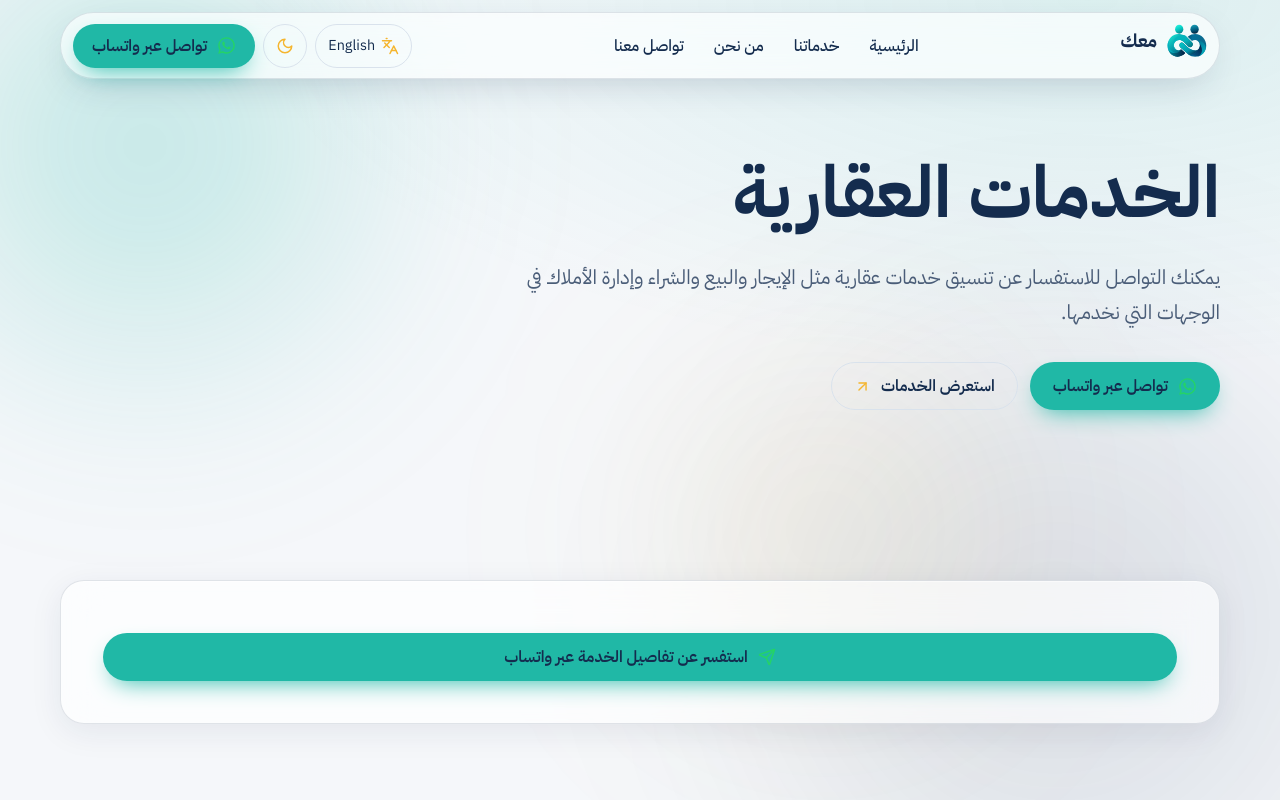
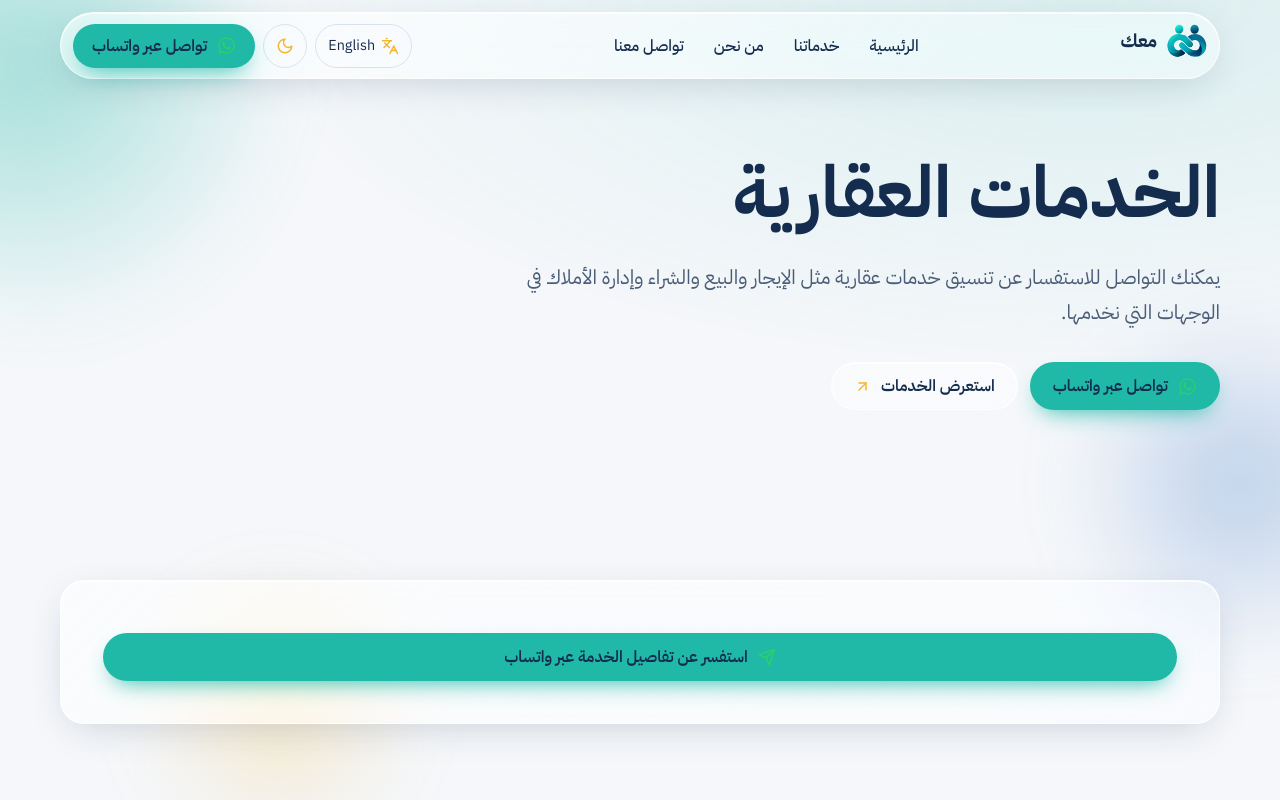
Before and after one commit to khwy1d/Maak, a React (Vite) app: page /real-estate in a window 1280 px wide. Shown: the top 800 px of the page. Built offline with nearby package versions, Linux system fonts and the light colour scheme.

Commit message:
Apply supplied glassmorphism design
Add reusable atmospheric background and apply glass surfaces across MAAK UI.

```diff
--- a/src/App.tsx
+++ b/src/App.tsx
@@ -5,6 +5,7 @@ import Services from "./components/Services";
 import Pages from "./components/Pages";
 import { Contact, Footer, How, Why } from "./components/Sections";
 import SocialFollow from "./components/SocialFollow";
+import GlassBackground from "./components/GlassBackground";
 
 function currentPath() {
   const path = window.location.pathname.replace(/\/+$/, "");
@@ -22,11 +23,7 @@ export default function App() {
   const isHome = path === "/";
   return (
     <>
-      <div className="bg-blobs" aria-hidden="true">
-        <span className="blob blob-1" />
-        <span className="blob blob-2" />
-        <span className="blob blob-3" />
-      </div>
+      <GlassBackground />
       <div className="site-content">
       <a className="skip" href={isHome ? "#services" : "/services"}>Skip to content</a>
       <Header />
--- /dev/null
+++ b/src/components/GlassBackground.tsx
@@ -0,0 +1,9 @@
+export default function GlassBackground() {
+  return (
+    <div className="bg" aria-hidden="true">
+      <div className="orb o1" />
+      <div className="orb o2" />
+      <div className="orb o3" />
+    </div>
+  );
+}
--- a/src/components/Pages.tsx
+++ b/src/components/Pages.tsx
@@ -126,11 +126,11 @@ export default function Pages({ path }: { path: string }) {
       <section className="page-hero"><div className="container">
         {!isServices && key !== "about" && !isServiceDetail && <p className="slogan"><span className="slogan-dot" />{t.slogan}</p>}
         <h1>{page.title}</h1><p className="lead">{page.intro}</p>
-        {!isServices && <div className="actions"><WhatsAppButton topic={key === "flight" || key === "visa" || key === "hotel" || key === "car" ? key : "general"} /><a className="btn btn-ghost" href="/services">{lang === "ar" ? "استعرض الخدمات" : "Explore services"} <ArrowUpRight size={17} /></a></div>}
+        {!isServices && <div className="actions"><WhatsAppButton topic={key === "flight" || key === "visa" || key === "hotel" || key === "car" ? key : "general"} /><a className="btn btn-ghost btn-glass" href="/services">{lang === "ar" ? "استعرض الخدمات" : "Explore services"} <ArrowUpRight size={17} /></a></div>}
       </div></section>
       {isServices ? <section className="section"><div className="container"><div className="section-head"><h2>{lang === "ar" ? "اختر الخدمة التي تحتاجها" : "Choose the service you need"}</h2><p>{page.intro}</p></div><div className="services page-services">
-        {serviceList.map((item) => { const Icon = item.icon; const p = pageContent[item.key]; return <a className="service service-card-link" href={item.path} key={item.path} aria-label={p?.title ?? (lang === "ar" ? "السياحة والرحلات" : "Tourism and trips")}><span className="service-icon"><Icon size={26} aria-hidden="true" /></span><h3>{p?.title ?? (lang === "ar" ? "السياحة والرحلات" : "Tourism and trips")}</h3><p>{p?.intro}</p></a>; })}
-      </div></div></section> : key === "about" ? <section className="section about-principles-section"><div className="container"><div className="services about-principles">{aboutPrinciples.map((item) => { const Icon = item.icon; return <article className="service about-principle-card" key={item.title}><span className="service-icon"><Icon size={26} aria-hidden="true" /></span><h3>{item.title}</h3><p>{item.text}</p></article>; })}</div></div></section> : <section className="section"><div className={`container page-detail${isServiceDetail ? " page-detail-service" : ""}`}><div className="page-detail-card">{!isServiceDetail && <><h2>{lang === "ar" ? "كيف نساعدك؟" : "How we can help"}</h2><ul>{(page.bullets ?? []).map((b) => <li key={b}>{b}</li>)}</ul><p className="note">{language.note}</p></>}{isServiceDetail && !noFormServices.includes(key) && <div className="inquiry-form">
+        {serviceList.map((item) => { const Icon = item.icon; const p = pageContent[item.key]; return <a className="service service-card-link glass glass-card" href={item.path} key={item.path} aria-label={p?.title ?? (lang === "ar" ? "السياحة والرحلات" : "Tourism and trips")}><span className="service-icon"><Icon size={26} aria-hidden="true" /></span><h3>{p?.title ?? (lang === "ar" ? "السياحة والرحلات" : "Tourism and trips")}</h3><p>{p?.intro}</p></a>; })}
+      </div></div></section> : key === "about" ? <section className="section about-principles-section"><div className="container"><div className="services about-principles">{aboutPrinciples.map((item) => { const Icon = item.icon; return <article className="service about-principle-card glass glass-card" key={item.title}><span className="service-icon"><Icon size={26} aria-hidden="true" /></span><h3>{item.title}</h3><p>{item.text}</p></article>; })}</div></div></section> : <section className="section"><div className={`container page-detail${isServiceDetail ? " page-detail-service" : ""}`}><div className="page-detail-card glass">{!isServiceDetail && <><h2>{lang === "ar" ? "كيف نساعدك؟" : "How we can help"}</h2><ul>{(page.bullets ?? []).map((b) => <li key={b}>{b}</li>)}</ul><p className="note">{language.note}</p></>}{isServiceDetail && !noFormServices.includes(key) && <div className="inquiry-form">
           <h3>{lang === "ar" ? "أرسل تفاصيل طلبك" : "Tell us what you need"}</h3>
           <p>{lang === "ar" ? "املأ ما تعرفه من التفاصيل، وسنجهّز لك رسالة واتساب يمكنك مراجعتها قبل الإرسال." : "Fill in what you know. We’ll prepare a WhatsApp message for you to review before sending."}</p>
           {key === "flight" && <><label htmlFor="inquiry-departure">{lang === "ar" ? "المغادرة من" : "Departure city"}</label><input id="inquiry-departure" value={departureCity} onChange={(e) => setDepartureCity(e.target.value)} placeholder={lang === "ar" ? "مثال: تعز" : "e.g. Taiz"} /></>}
@@ -143,7 +143,7 @@ export default function Pages({ path }: { path: string }) {
           <label htmlFor="inquiry-details">{lang === "ar" ? "تفاصيل إضافية (اختياري)" : "Additional details (optional)"}</label>
           <textarea id="inquiry-details" rows={3} value={details} onChange={(e) => setDetails(e.target.value)} placeholder={lang === "ar" ? "اكتب أي متطلبات أو أسئلة" : "Any requirements or questions"} />
           <a className="btn btn-primary inquiry-submit" href={inquiryUrl} target="_blank" rel="noopener noreferrer"><Send size={18} />{lang === "ar" ? "متابعة عبر واتساب" : "Continue on WhatsApp"}</a>
-        </div>}{(!isServiceDetail || noFormServices.includes(key)) && <a className="btn btn-primary inquiry-submit" href={inquiryUrl} target="_blank" rel="noopener noreferrer"><Send size={18} />{lang === "ar" ? "استفسر عن تفاصيل الخدمة عبر واتساب" : "Ask about this service on WhatsApp"}</a>}</div>{!isServiceDetail && key !== "flight" && <div className="page-side-card glass"><MapPinned size={34} /><h2>{lang === "ar" ? "دائمًا معك" : "Always with you"}</h2><p>{lang === "ar" ? "تواصل مباشر لمناقشة احتياجات رحلتك والخطوات التالية." : "Direct contact to discuss your travel needs and next steps."}</p></div>}</div></section>}
+        </div>}{(!isServiceDetail || noFormServices.includes(key)) && <a className="btn btn-primary inquiry-submit" href={inquiryUrl} target="_blank" rel="noopener noreferrer"><Send size={18} />{lang === "ar" ? "استفسر عن تفاصيل الخدمة عبر واتساب" : "Ask about this service on WhatsApp"}</a>}</div>{!isServiceDetail && key !== "flight" && <div className="page-side-card glass glass-card"><MapPinned size={34} /><h2>{lang === "ar" ? "دائمًا معك" : "Always with you"}</h2><p>{lang === "ar" ? "تواصل مباشر لمناقشة احتياجات رحلتك والخطوات التالية." : "Direct contact to discuss your travel needs and next steps."}</p></div>}</div></section>}
       {key === "contact" && <SocialFollow />}
     </main>
   );
--- a/src/components/Services.tsx
+++ b/src/components/Services.tsx
@@ -27,7 +27,7 @@ export default function Services() {
           {featuredServices.map((s) => {
             const Icon = icons[s.key as keyof typeof icons];
             return (
-              <a key={s.key} className="service service-card-link" href={routes[s.key] || "/services"} aria-label={lang === "ar" ? `عرض خدمة ${s.ar}` : `View ${s.en} service`}>
+              <a key={s.key} className="service service-card-link glass glass-card" href={routes[s.key] || "/services"} aria-label={lang === "ar" ? `عرض خدمة ${s.ar}` : `View ${s.en} service`}>
                 <span className="service-icon"><Icon size={26} aria-hidden="true" /></span>
                 <h3>{lang === "ar" ? s.ar : s.en}</h3>
                 <p className="service-sub" lang={lang === "ar" ? "en" : "ar"}>{lang === "ar" ? s.en : s.ar}</p>
@@ -37,7 +37,7 @@ export default function Services() {
           })}
         </div>
         <div className="services-all-wrap">
-          <a className="btn btn-ghost services-all" href="/services"><Compass size={18} aria-hidden="true" /> {lang === "ar" ? "عرض جميع الخدمات" : "View all services"}</a>
+          <a className="btn btn-ghost btn-glass services-all" href="/services"><Compass size={18} aria-hidden="true" /> {lang === "ar" ? "عرض جميع الخدمات" : "View all services"}</a>
         </div>
       </div>
     </section>
--- a/src/styles/global.css
+++ b/src/styles/global.css
@@ -585,3 +585,72 @@ body { background: transparent; }
 @media (prefers-reduced-motion: reduce) {
   .service:not(.feature) { transition: none; }
 }
+
+
+/* ===== Reference-matched glassmorphism system ===== */
+:root {
+  --teal: #20B8A6; --navy: #142C4E; --gold: #F5B52E; --slate: #D9E2EC;
+  --glass: rgba(255,255,255,.42); --glass-strong: rgba(255,255,255,.62);
+  --glass-brd: rgba(255,255,255,.75); --glass-hi: rgba(255,255,255,.9);
+  --glass-border: var(--glass-brd);
+  --glass-shadow: 0 10px 40px -12px rgba(20,44,78,.22);
+  --orb1: rgba(32,184,166,.38); --orb2: rgba(245,181,46,.22); --orb3: rgba(120,160,215,.45);
+}
+:root[data-theme="dark"] {
+  --glass: rgba(255,255,255,.06); --glass-strong: rgba(255,255,255,.10);
+  --glass-brd: rgba(255,255,255,.14); --glass-hi: rgba(255,255,255,.28);
+  --glass-border: var(--glass-brd);
+  --glass-shadow: 0 14px 44px -14px rgba(0,0,0,.65);
+  --orb1: rgba(32,184,166,.30); --orb2: rgba(245,181,46,.12); --orb3: rgba(60,100,170,.45);
+}
+.glass {
+  background: linear-gradient(135deg,var(--glass-strong),var(--glass));
+  -webkit-backdrop-filter: blur(22px) saturate(160%);
+  backdrop-filter: blur(22px) saturate(160%);
+  border: 1px solid var(--glass-brd);
+  box-shadow: var(--glass-shadow), inset 0 1px 0 var(--glass-hi);
+}
+.btn-glass {
+  background: var(--glass); -webkit-backdrop-filter: blur(16px); backdrop-filter: blur(16px);
+  border: 1px solid var(--glass-brd); box-shadow: inset 0 1px 0 var(--glass-hi);
+}
+.glass-card { position: relative; overflow: hidden; transition: transform .3s,border-color .3s; }
+.glass-card::before {
+  content: ""; position: absolute; inset: 0; pointer-events: none; opacity: 0; transition: opacity .3s;
+  background: radial-gradient(circle at var(--x,80%) var(--y,0%),rgba(255,255,255,.35),transparent 55%);
+}
+:root[data-theme="dark"] .glass-card::before {
+  background: radial-gradient(circle at var(--x,80%) var(--y,0%),rgba(32,184,166,.22),transparent 55%);
+}
+.glass-card:hover { transform: translateY(-4px); border-color: var(--teal); }
+.glass-card:hover::before { opacity: 1; }
+.bg { position: fixed; inset: 0; z-index: 0; pointer-events: none; overflow: hidden; }
+.orb { position: absolute; border-radius: 50%; filter: blur(30px); }
+.o1 { width: 420px; height: 420px; top: -80px; inset-inline-end: -120px; background: radial-gradient(circle at 35% 35%,var(--orb1),transparent 70%); }
+.o2 { width: 360px; height: 360px; top: 38%; inset-inline-start: -140px; background: radial-gradient(circle,var(--orb3),transparent 70%); }
+.o3 { width: 300px; height: 300px; bottom: -60px; inset-inline-end: 10%; background: radial-gradient(circle,var(--orb2),transparent 70%); }
+#root { position: relative; z-index: 1; }
+@supports not ((backdrop-filter:blur(1px)) or (-webkit-backdrop-filter:blur(1px))) { .glass { background: var(--glass-strong); } }
+.service.service-card-link.glass,
+.about-principle-card.glass,
+.page-detail-card.glass,
+.page-side-card.glass,
+.social-follow-card.glass {
+  background: linear-gradient(135deg,var(--glass-strong),var(--glass));
+  border-color: var(--glass-brd);
+  box-shadow: var(--glass-shadow), inset 0 1px 0 var(--glass-hi);
+  backdrop-filter: blur(22px) saturate(160%);
+  -webkit-backdrop-filter: blur(22px) saturate(160%);
+}
+.service.service-card-link.glass:hover { border-color: var(--teal); }
+.btn-ghost.btn-glass { background: var(--glass); border-color: var(--glass-brd); }
+@media (max-width: 600px) {
+  .o1 { inset-inline-end: -230px; top: -120px; }
+  .o2 { inset-inline-start: -230px; }
+  .o3 { inset-inline-end: -30px; bottom: -80px; }
+}
+@media (prefers-reduced-motion: reduce) { .glass-card { transition: none; } }
+
+
+/* Let the atmospheric hero watermark blend with the glass background. */
+.hero-watermark { opacity: .4; }
```
